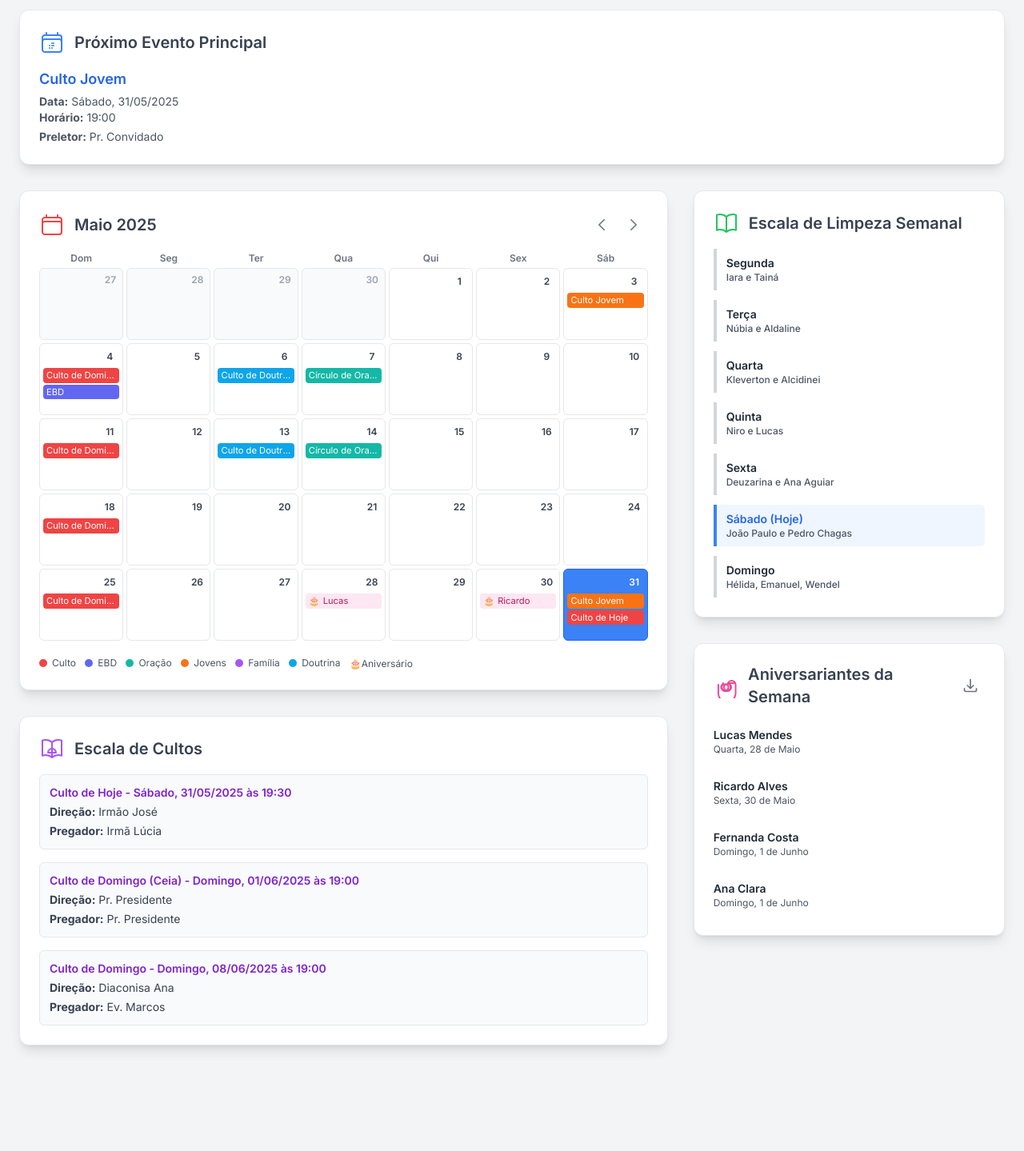
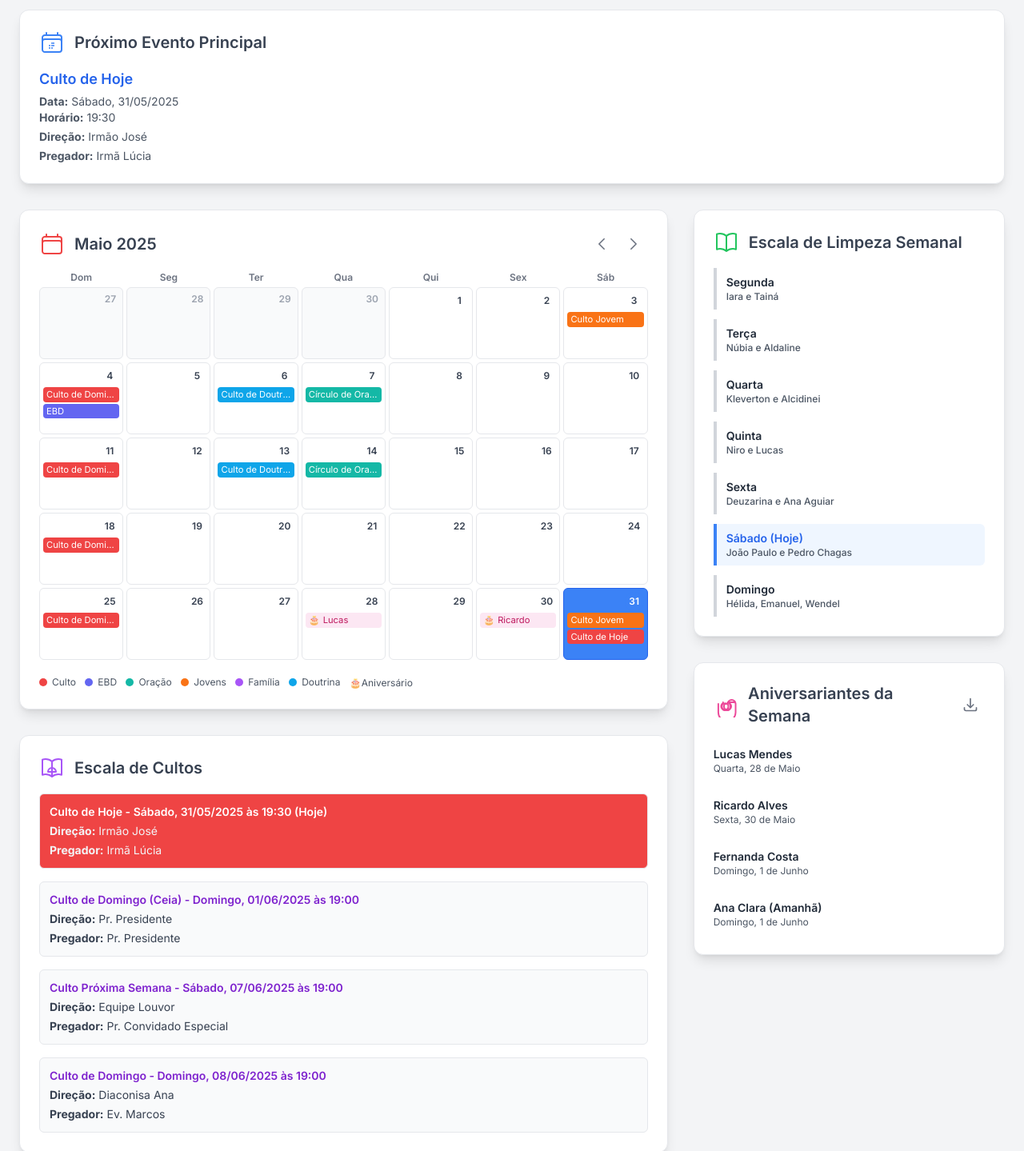
Before and after one commit to AdMaz25/painel-igreja, a plain HTML site: page index.html in a window 1280 px wide. Shown: the part 140-1579 px from the top of the page at 80% size. Before the commit the page ends 1471 px from the top, so only its background shows below. Drawn offline with nearby package versions, Linux system fonts and the light colour scheme.

Commit message:
Update index.html

```diff
--- a/index.html
+++ b/index.html
@@ -13,13 +13,13 @@
         .calendar-event {
             line-height: 1.3;
         }
-        .bg-event-culto { background-color: #ef4444; }
-        .bg-event-ebd { background-color: #6366f1; }
-        .bg-event-oracao { background-color: #14b8a6; }
-        .bg-event-jovens { background-color: #f97316; }
-        .bg-event-familia { background-color: #a855f7; }
-        .bg-event-doutrina { background-color: #0ea5e9; }
-        .text-event-aniversario { color: #ec4899; }
+        .bg-event-culto { background-color: #ef4444; } /* red-500 */
+        .bg-event-ebd { background-color: #6366f1; } /* indigo-500 */
+        .bg-event-oracao { background-color: #14b8a6; } /* teal-500 */
+        .bg-event-jovens { background-color: #f97316; } /* orange-500 */
+        .bg-event-familia { background-color: #a855f7; } /* purple-500 */
+        .bg-event-doutrina { background-color: #0ea5e9; } /* sky-500 */
+        .text-event-aniversario { color: #ec4899; } /* pink-500 */
     </style>
 </head>
 <body class="bg-gray-100 p-4 md:p-6">
@@ -126,7 +126,7 @@
     <script>
     const PainelIgrejaApp = {
         config: {
-            today: new Date(),
+            today: new Date(), // Usa a data atual do sistema
             diasDaSemana: ["Domingo", "Segunda", "Terça", "Quarta", "Quinta", "Sexta", "Sábado"],
             mesesDoAno: ["Janeiro", "Fevereiro", "Março", "Abril", "Maio", "Junho", "Julho", "Agosto", "Setembro", "Outubro", "Novembro", "Dezembro"],
             startOfWeekMonday: true,
@@ -144,27 +144,26 @@
                 { dayOfWeek: 6, responsible: "João Paulo e Pedro Chagas" },
                 { dayOfWeek: 0, responsible: "Hélida, Emanuel, Wendel" }
             ],
-            // Static part of birthdays and churchEvents
-            birthdays: [
+            birthdays: [ // Dados estáticos de aniversariantes
                 { name: "Lucas Mendes", date: "2025-05-28" },
                 { name: "Fernanda Costa", date: "2025-06-01" },
                 { name: "Ricardo Alves", date: "2025-05-30"},
                 { name: "Beatriz Almeida", date: "2025-06-05" },
                 { name: "João Silva", date: "2025-07-15" },
             ],
-            churchEvents: [
+            churchEvents: [ // Dados estáticos de eventos
                 { date: "2025-05-04", time: "19:00", type: "culto", title: "Culto de Domingo", direcao: "Pr. João", pregador: "Missionário Pedro" },
                 { date: "2025-05-11", time: "19:00", type: "culto", title: "Culto de Domingo (Dia Mães)", direcao: "Diácono Carlos", pregador: "Pra. Maria" },
                 { date: "2025-05-18", time: "19:00", type: "culto", title: "Culto de Domingo", direcao: "Presb. Antonio", pregador: "Pr. Visitante" },
                 { date: "2025-05-25", time: "19:00", type: "culto", title: "Culto de Domingo", direcao: "Jovem Líder", pregador: "Pr. João" },
                 { date: "2025-06-01", time: "19:00", type: "culto", title: "Culto de Domingo (Ceia)", direcao: "Pr. Presidente", pregador: "Pr. Presidente" },
                 { date: "2025-06-08", time: "19:00", type: "culto", title: "Culto de Domingo", direcao: "Diaconisa Ana", pregador: "Ev. Marcos" },
+                { date: "2025-05-31", time: "19:00", type: "jovens", title: "Culto Jovem", preacher: "Pr. Convidado" }, // Exemplo para 31/05
                 { date: "2025-05-06", time: "19:00", type: "doutrina", title: "Culto de Doutrina" },
                 { date: "2025-05-13", time: "19:00", type: "doutrina", title: "Culto de Doutrina" },
                 { date: "2025-05-07", time: "19:00", type: "oracao", title: "Círculo de Oração" },
                 { date: "2025-05-14", time: "19:00", type: "oracao", title: "Círculo de Oração" },
                 { date: "2025-05-03", time: "19:00", type: "jovens", title: "Culto Jovem" },
-                { date: "2025-05-31", time: "19:00", type: "jovens", title: "Culto Jovem", preacher: "Pr. Convidado" },
                 { date: "2025-05-04", time: "09:00", type: "ebd", title: "EBD" },
             ]
         },
@@ -200,17 +199,36 @@
             const detailsContainer = document.getElementById('next-event-details');
             if (!detailsContainer) { console.error("Elemento #next-event-details não encontrado."); return; }
             detailsContainer.innerHTML = '';
+
             const now = new Date(this.config.today);
-            const upcomingEvents = this.data.churchEvents
+            const todayFormatted = this.utils.formatDate(this.config.today, "AAAA-MM-DD");
+
+            // Prioridade para "Culto de Hoje"
+            let nextEvent = this.data.churchEvents
                 .map(event => ({ ...event, dateTime: new Date(`${event.date}T${event.time || '00:00'}:00`) }))
-                .filter(event => event.dateTime >= now && (event.type === 'culto' || event.type === 'jovens' || event.type === 'familia' || event.type === 'doutrina'))
-                .sort((a, b) => a.dateTime - b.dateTime);
+                .find(event =>
+                    event.date === todayFormatted &&
+                    event.title === "Culto de Hoje" &&
+                    event.dateTime >= now
+                );
 
-            if (upcomingEvents.length > 0) {
-                const nextEvent = upcomingEvents[0];
+            if (!nextEvent) { // Se não houver "Culto de Hoje" ou já passou, busca o próximo evento principal
+                const upcomingPrincipalEvents = this.data.churchEvents
+                    .map(event => ({ ...event, dateTime: new Date(`${event.date}T${event.time || '00:00'}:00`) }))
+                    .filter(event => event.dateTime >= now &&
+                                    (event.type === 'culto' || event.type === 'jovens' || event.type === 'familia' || event.type === 'doutrina') &&
+                                    !(event.date === todayFormatted && event.title === "Culto de Hoje") // Evita duplicar se já foi considerado
+                    )
+                    .sort((a, b) => a.dateTime - b.dateTime);
+                if (upcomingPrincipalEvents.length > 0) {
+                    nextEvent = upcomingPrincipalEvents[0];
+                }
+            }
+
+            if (nextEvent) {
                 const dayName = this.config.diasDaSemana[nextEvent.dateTime.getDay()];
                 const fragment = document.createDocumentFragment();
-                let p = this.utils.createElement('p', ['text-lg', 'font-semibold', 'text-blue-600'], {}, nextEvent.title);
+                let p = this.utils.createElement('p', ['text-lg', 'font-semibold', `text-${nextEvent.type === 'jovens' ? 'orange' : 'blue'}-600`], {}, nextEvent.title); // Cor dinâmica simples
                 fragment.appendChild(p);
                 p = this.utils.createElement('p', ['text-sm', 'text-gray-600', 'mt-1']);
                 p.innerHTML = `<strong>Data:</strong> ${dayName}, ${this.utils.formatDate(nextEvent.dateTime)}`;
@@ -218,10 +236,25 @@
                 p = this.utils.createElement('p', ['text-sm', 'text-gray-600']);
                 p.innerHTML = `<strong>Horário:</strong> ${nextEvent.time}`;
                 fragment.appendChild(p);
-                if(nextEvent.preacher && nextEvent.type !== 'culto') {
-                    p = this.utils.createElement('p', ['text-sm', 'text-gray-600', 'mt-1']);
-                    p.innerHTML = `<strong>Preletor:</strong> ${nextEvent.preacher}`;
-                    fragment.appendChild(p);
+
+                // Mostrar pregador/direção se aplicável e não for o "Culto de Hoje" (que tem detalhes na sua própria seção)
+                if (nextEvent.title !== "Culto de Hoje") {
+                    if (nextEvent.preacher) {
+                        p = this.utils.createElement('p', ['text-sm', 'text-gray-600', 'mt-1']);
+                        p.innerHTML = `<strong>Preletor:</strong> ${nextEvent.preacher}`;
+                        fragment.appendChild(p);
+                    }
+                } else { // Para o "Culto de Hoje", mostrar direção e pregador aqui também se for o próximo
+                     if (nextEvent.direcao) {
+                        p = this.utils.createElement('p', ['text-sm', 'text-gray-600', 'mt-1']);
+                        p.innerHTML = `<strong>Direção:</strong> ${nextEvent.direcao}`;
+                        fragment.appendChild(p);
+                    }
+                    if (nextEvent.pregador) {
+                        p = this.utils.createElement('p', ['text-sm', 'text-gray-600', 'mt-1']);
+                        p.innerHTML = `<strong>Pregador:</strong> ${nextEvent.pregador}`;
+                        fragment.appendChild(p);
+                    }
                 }
                 detailsContainer.appendChild(fragment);
             } else {
@@ -268,22 +301,41 @@
 
             if (upcomingServices.length > 0) {
                 const fragment = document.createDocumentFragment();
+                const todayDateString = this.config.today.toDateString();
+
                 upcomingServices.forEach(service => {
+                    const isTodayService = service.dateTime.toDateString() === todayDateString;
                     const dayName = this.config.diasDaSemana[service.dateTime.getDay()];
                     const formattedDate = this.utils.formatDate(service.dateTime);
 
-                    const serviceDiv = this.utils.createElement('div', ['p-3', 'rounded-md', 'border', 'border-gray-200', 'bg-gray-50']);
+                    const serviceClasses = ['p-3', 'rounded-md', 'border', 'border-gray-200'];
+                    let titleClasses = ['font-semibold'];
+                    let textClasses = [];
 
-                    let titleP = this.utils.createElement('p', ['font-semibold', 'text-purple-700'], {}, `${service.title} - ${dayName}, ${formattedDate} às ${service.time}`);
+                    if (isTodayService) {
+                        serviceClasses.push(`bg-event-${service.type}`, 'text-white');
+                        titleClasses.push('text-white'); // Garante que o título também seja branco
+                        textClasses.push('text-gray-100'); // Para o texto dos detalhes
+                    } else {
+                        serviceClasses.push('bg-gray-50');
+                        titleClasses.push('text-purple-700');
+                        textClasses.push('text-gray-700');
+                    }
+
+                    const serviceDiv = this.utils.createElement('div', serviceClasses);
+
+                    let titleText = `${service.title} - ${dayName}, ${formattedDate} às ${service.time}`;
+                    if (isTodayService) titleText += " (Hoje)";
+                    let titleP = this.utils.createElement('p', titleClasses, {}, titleText);
                     serviceDiv.appendChild(titleP);
 
                     if (service.direcao) {
-                        let direcaoP = this.utils.createElement('p', ['mt-1']);
+                        let direcaoP = this.utils.createElement('p', ['mt-1', ...textClasses]);
                         direcaoP.innerHTML = `<strong>Direção:</strong> ${service.direcao}`;
                         serviceDiv.appendChild(direcaoP);
                     }
                     if (service.pregador) {
-                        let pregadorP = this.utils.createElement('p', ['mt-1']);
+                        let pregadorP = this.utils.createElement('p', ['mt-1', ...textClasses]);
                         pregadorP.innerHTML = `<strong>Pregador:</strong> ${service.pregador}`;
                         serviceDiv.appendChild(pregadorP);
                     }
@@ -338,7 +390,7 @@
                 .sort((a, b) => a.parsedDate - b.parsedDate);
 
             if (weekBirthdays.length === 0) {
-                console.log("Nenhum aniversariante na semana para baixar.");
+                console.log("Nenhum aniversariante na semana para baixar."); // Idealmente, use um modal/toast
                 return;
             }
 
@@ -441,14 +493,20 @@
         init: function() {
             this.state.currentDisplayDate = new Date(this.config.today.getFullYear(), this.config.today.getMonth(), 1);
 
-            // Initialize dynamic dates for birthdays and churchEvents here
+            const todayFormatted = this.utils.formatDate(this.config.today, "AAAA-MM-DD");
+            const tomorrowFormatted = this.utils.formatDate(new Date(new Date(this.config.today).setDate(this.config.today.getDate() + 1)), "AAAA-MM-DD");
+            const threeDaysLaterFormatted = this.utils.formatDate(new Date(new Date(this.config.today).setDate(this.config.today.getDate() + 3)), "AAAA-MM-DD");
+            const nextWeekFormatted = this.utils.formatDate(new Date(new Date(this.config.today).setDate(this.config.today.getDate() + 7)), "AAAA-MM-DD");
+
+            // Adiciona aniversariantes dinâmicos à lista existente
             this.data.birthdays.push(
-                { name: "Ana Clara", date: this.utils.formatDate(new Date(new Date().setDate(new Date().getDate() + 1)), "AAAA-MM-DD") },
-                { name: "Carlos Eduardo", date: this.utils.formatDate(new Date(new Date().setDate(new Date().getDate() + 3)), "AAAA-MM-DD") }
+                { name: "Ana Clara (Amanhã)", date: tomorrowFormatted },
+                { name: "Carlos Eduardo (Em 3 dias)", date: threeDaysLaterFormatted }
             );
+            // Adiciona eventos dinâmicos à lista existente
             this.data.churchEvents.push(
-                { date: this.utils.formatDate(new Date(), "AAAA-MM-DD"), time: "19:30", type: "culto", title: "Culto de Hoje", direcao: "Irmão José", pregador: "Irmã Lúcia" },
-                { date: this.utils.formatDate(new Date(new Date().setDate(new Date().getDate() + 7))), time: "19:00", type: "culto", title: "Culto Próxima Semana", direcao: "Equipe Louvor", pregador: "Pr. Convidado Especial" }
+                { date: todayFormatted, time: "19:30", type: "culto", title: "Culto de Hoje", direcao: "Irmão José", pregador: "Irmã Lúcia" },
+                { date: nextWeekFormatted, time: "19:00", type: "culto", title: "Culto Próxima Semana", direcao: "Equipe Louvor", pregador: "Pr. Convidado Especial" }
             );
 
             if (!document.getElementById('cleaning-schedule') || !document.getElementById('birthdays') || !document.getElementById('calendar-days') || !document.getElementById('next-event-details') || !document.getElementById('worship-schedule-details')) {
```
